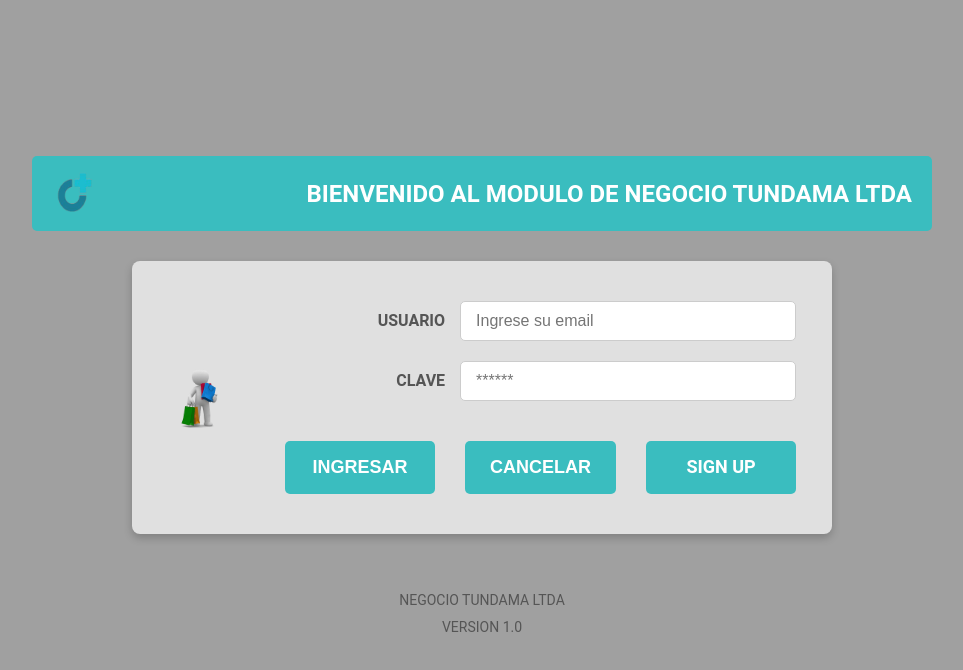
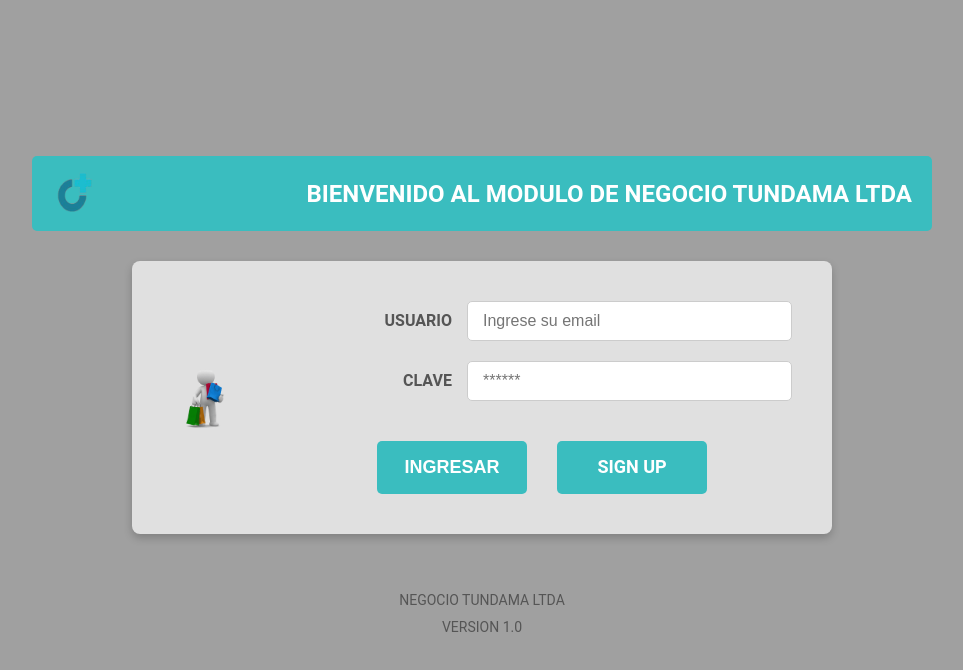
Before and after one commit to DanielFernandoVelazco/tundama-system, a React (Create React App) app in the folder frontend/: page /login in a window 1280 px wide. Shown: the top 670 px of the page, without its empty margins (158-1121 px from the left). Built offline with nearby package versions, Linux system fonts and the light colour scheme.

Commit message:
Modifica logica login

```diff
--- a/frontend/src/pages/Auth/Login.jsx
+++ b/frontend/src/pages/Auth/Login.jsx
@@ -2,6 +2,7 @@ import { useState } from 'react';
 import { useAuth } from '../../context/AuthContext';
 import { useNavigate, Link } from 'react-router-dom';
 import './Login.css';
+import '../../styles/shared-styles.css';
 import LogoImage from '../../img/logo.png';
 import UserIcon from '../../img/user_icon.png';
 
@@ -71,7 +72,6 @@ const Login = () => {
                                 <button type="submit" className="button" disabled={loading}>
                                     {loading ? 'CARGANDO...' : 'INGRESAR'}
                                 </button>
-                                <button type="button" className="button">CANCELAR</button>
                                 <Link to="/signup" className="button">SIGN UP</Link>
                             </div>
                         </form>
```
